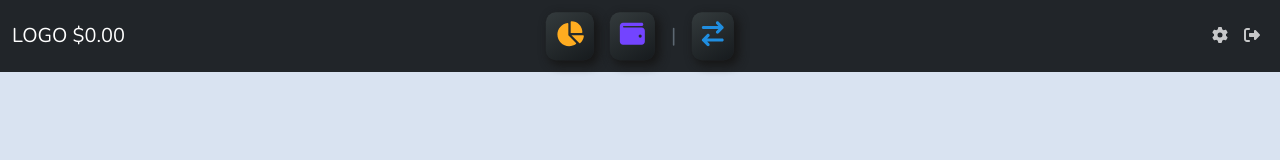
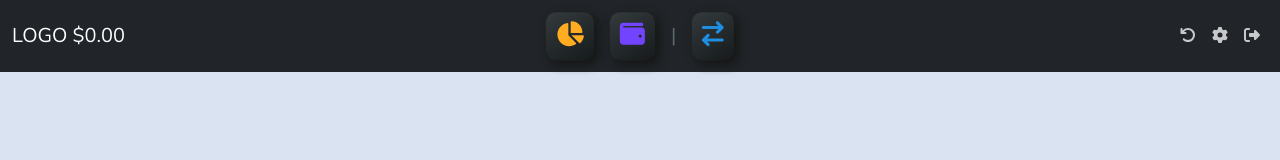
Before and after one commit to sagi403/ulti-wallet, a React (Create React App) app in the folder frontend/: page /app in a window 1280 px wide. Shown: the top 160 px of the page. Built offline with nearby package versions, Linux system fonts and the light colour scheme.

Commit message:
Adding refresh button

```diff
--- a/frontend/src/components/AppNavbar.js
+++ b/frontend/src/components/AppNavbar.js
@@ -9,15 +9,17 @@ import {
   faWallet,
   faArrowRightArrowLeft,
   faGear,
+  faArrowRotateLeft,
 } from "@fortawesome/free-solid-svg-icons";
 import NavbarIconPartial from "../partials/NavbarIconPartial";
-import { reset } from "../store/coinSlice";
+import { coinData, reset } from "../store/coinSlice";
 import localString from "../utils/localString";
 
 const MainNavbar = () => {
   const dispatch = useDispatch();
 
   const { totalValue } = useSelector(state => state.coin);
+  const { userInfo } = useSelector(state => state.user);
 
   return (
     <>
@@ -60,6 +62,11 @@ const MainNavbar = () => {
 
             <Navbar.Collapse id="basic-navbar-nav">
               <Nav className="justify-content-end flex-grow-1">
+                <NavbarIconPartial
+                  to="/"
+                  icon={faArrowRotateLeft}
+                  onClick={() => dispatch(coinData(userInfo))}
+                />
                 <NavbarIconPartial to="/" icon={faGear} />
                 <NavbarIconPartial
                   to="/"
```
